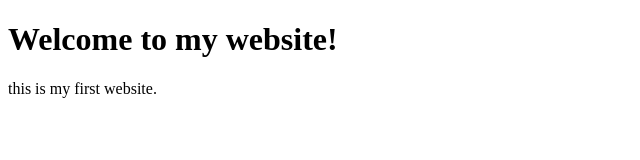
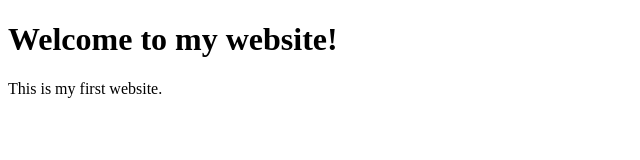
Before and after one commit to benji3000/supersimple-web, a plain HTML site: page Index.html in a window 1280 px wide. Shown: the full height of the page, 0-640 px from the left. Drawn offline with Linux system fonts and the light colour scheme.

Commit message:
Fix capitalization in website introduction paragraph

```diff
--- a/Index.html
+++ b/Index.html
@@ -5,6 +5,6 @@
 </head>
 <body>
   <h1>Welcome to my website!</h1>
-  <p>this is my first website.</p>
+  <p>This is my first website.</p>
 </body>
 </html>
```
